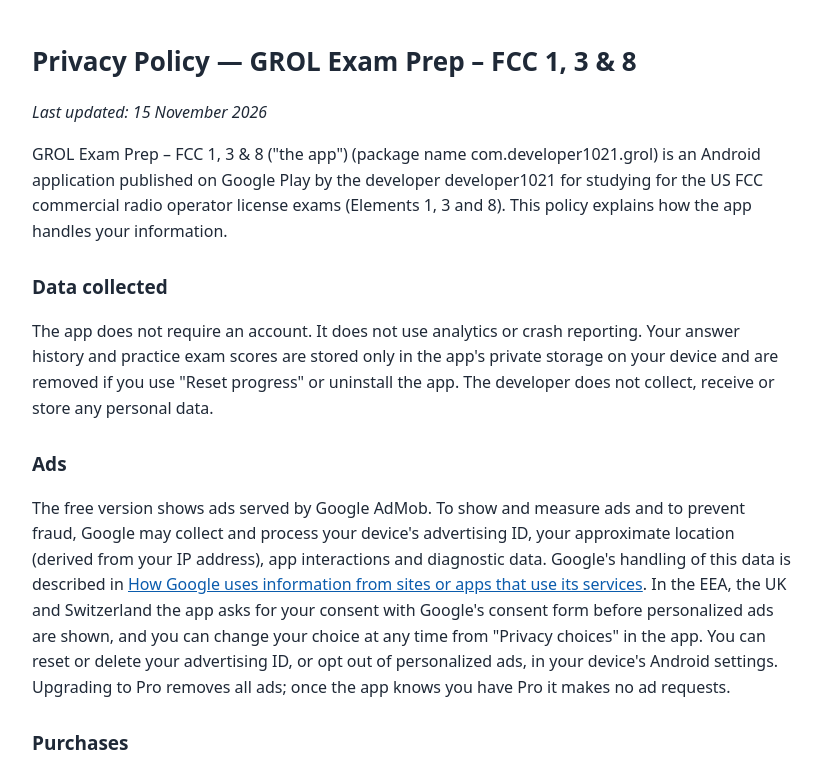
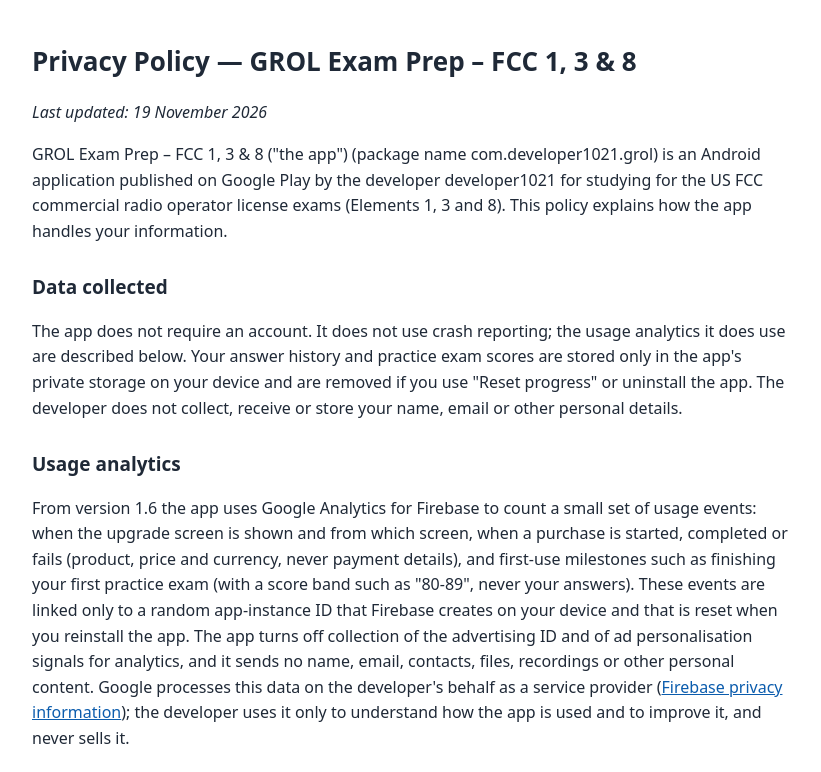
Before and after one commit to dev114453/dev114453.github.io, a plain HTML site: page privacy/grol.html in a window 1280 px wide. Shown: the top 772 px of the page, without its empty margins (228-1049 px from the left). Drawn offline with Linux system fonts and the light colour scheme.

Commit message:
Privacy: Firebase usage analytics (grol, 19 Nov 2026)

```diff
--- a/privacy/grol.html
+++ b/privacy/grol.html
@@ -1,7 +1,8 @@
 <!doctype html><html lang="en"><head><meta charset="utf-8"><meta name="viewport" content="width=device-width,initial-scale=1"><title>Privacy Policy — GROL Exam Prep – FCC 1, 3 &amp; 8</title><style>body{font:16px/1.6 system-ui,-apple-system,Segoe UI,Roboto,sans-serif;max-width:760px;margin:0 auto;padding:24px 16px;color:#1f2937;background:#fff}h1{font-size:26px}h2{font-size:19px;margin-top:28px}a{color:#0b5cad}li{margin:6px 0}footer{margin-top:40px;color:#6b7280;font-size:14px}@media(prefers-color-scheme:dark){body{background:#111827;color:#e5e7eb}a{color:#7cb4f5}}</style></head><body>
-<h1>Privacy Policy — GROL Exam Prep – FCC 1, 3 &amp; 8</h1><p><em>Last updated: 15 November 2026</em></p>
+<h1>Privacy Policy — GROL Exam Prep – FCC 1, 3 &amp; 8</h1><p><em>Last updated: 19 November 2026</em></p>
 <p>GROL Exam Prep – FCC 1, 3 &amp; 8 ("the app") (package name com.developer1021.grol) is an Android application published on Google Play by the developer developer1021 for studying for the US FCC commercial radio operator license exams (Elements 1, 3 and 8). This policy explains how the app handles your information.</p>
-<h2>Data collected</h2><p>The app does not require an account. It does not use analytics or crash reporting. Your answer history and practice exam scores are stored only in the app's private storage on your device and are removed if you use "Reset progress" or uninstall the app. The developer does not collect, receive or store any personal data.</p>
+<h2>Data collected</h2><p>The app does not require an account. It does not use crash reporting; the usage analytics it does use are described below. Your answer history and practice exam scores are stored only in the app's private storage on your device and are removed if you use "Reset progress" or uninstall the app. The developer does not collect, receive or store your name, email or other personal details.</p>
+<h2>Usage analytics</h2><p>From version 1.6 the app uses Google Analytics for Firebase to count a small set of usage events: when the upgrade screen is shown and from which screen, when a purchase is started, completed or fails (product, price and currency, never payment details), and first-use milestones such as finishing your first practice exam (with a score band such as "80-89", never your answers). These events are linked only to a random app-instance ID that Firebase creates on your device and that is reset when you reinstall the app. The app turns off collection of the advertising ID and of ad personalisation signals for analytics, and it sends no name, email, contacts, files, recordings or other personal content. Google processes this data on the developer's behalf as a service provider (<a href="https://firebase.google.com/support/privacy">Firebase privacy information</a>); the developer uses it only to understand how the app is used and to improve it, and never sells it.</p>
 <h2>Ads</h2><p>The free version shows ads served by Google AdMob. To show and measure ads and to prevent fraud, Google may collect and process your device's advertising ID, your approximate location (derived from your IP address), app interactions and diagnostic data. Google's handling of this data is described in <a href="https://policies.google.com/technologies/partner-sites">How Google uses information from sites or apps that use its services</a>. In the EEA, the UK and Switzerland the app asks for your consent with Google's consent form before personalized ads are shown, and you can change your choice at any time from "Privacy choices" in the app. You can reset or delete your advertising ID, or opt out of personalized ads, in your device's Android settings. Upgrading to Pro removes all ads; once the app knows you have Pro it makes no ad requests.</p>
 <h2>Purchases</h2><p>Any optional in-app purchase is processed entirely by Google Play under Google's terms and privacy policy; we never see or receive your payment details. The app only receives confirmation from Google Play that a purchase is valid so the upgrade can be unlocked.</p>
 <h2>Ratings and other apps</h2><p>After you pass a practice exam, the app may show Google Play's standard rating prompt; any rating or review you give is handled by Google Play. The app may also suggest a related exam app from the same developer. To hide that suggestion when the app is already installed, it checks on your device only; nothing is sent to us.</p>
```
